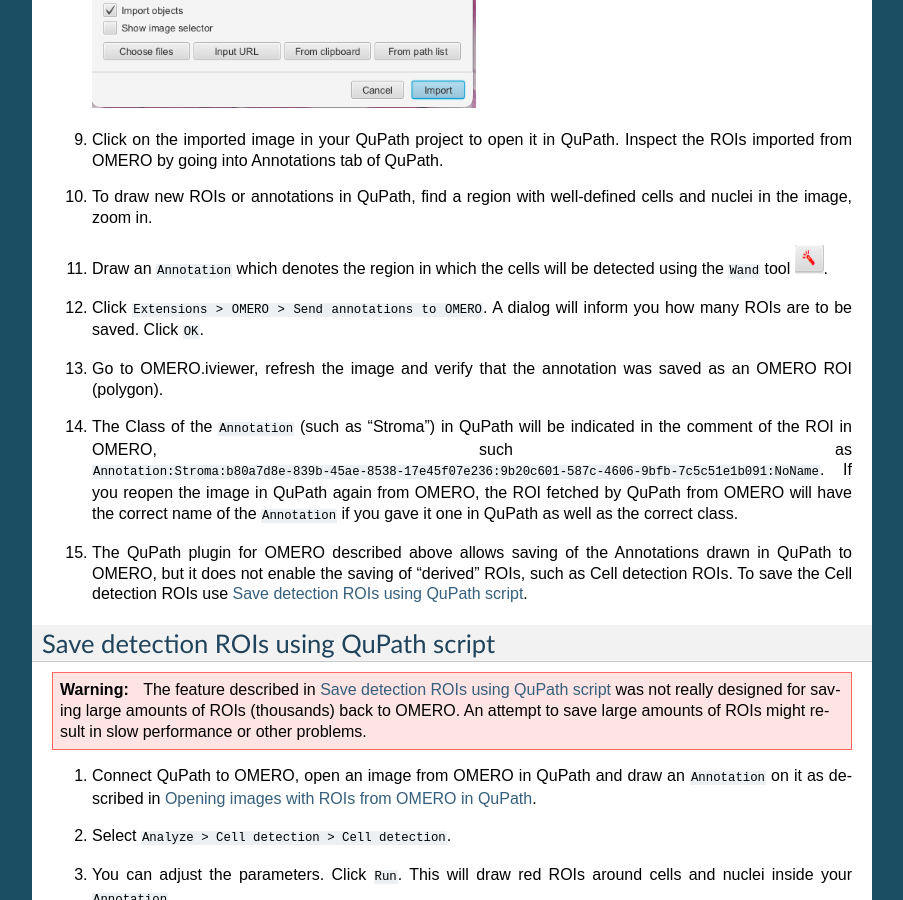
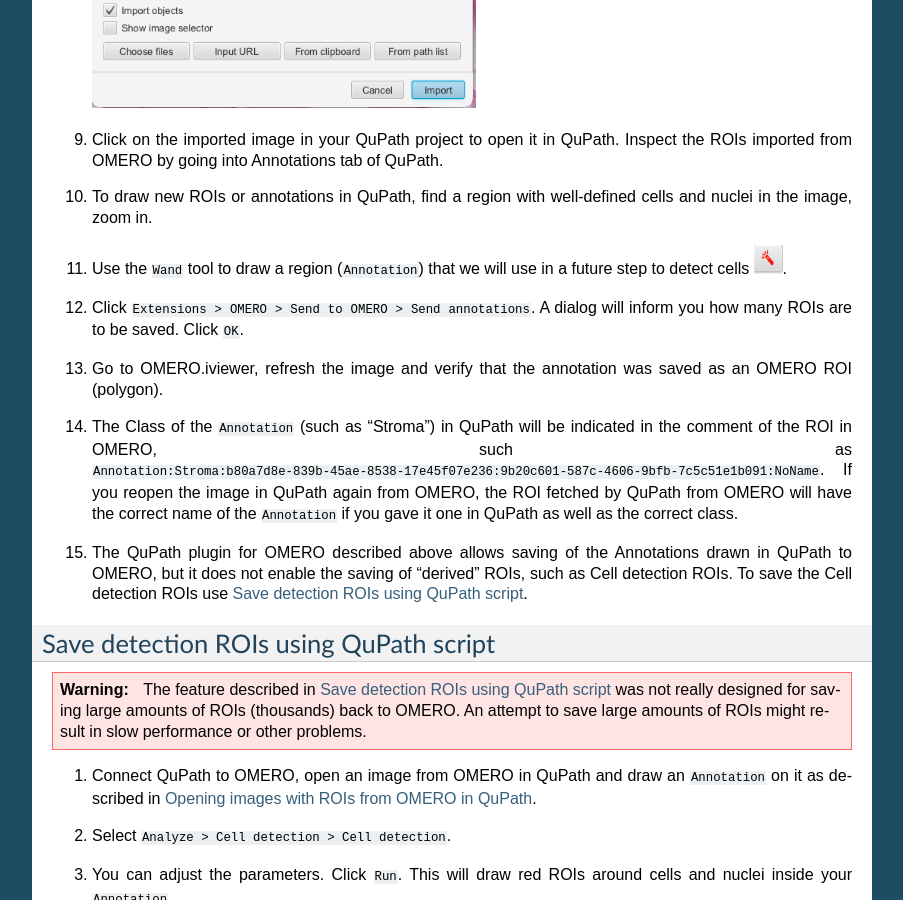
Before and after one commit to ome/omero-guide-qupath, a Sphinx documentation site: the page built from docs/qupath.rst, in a window 1280 px wide and 900 px high, scrolled down 1812 px. Shown: the whole window, without its empty margins (198-1101 px from the left). Built offline with Sphinx 7.4.7, drawn with Linux system fonts in a browser that asks for light colours.

Commit message:
Fix Wand tool formulation and Send to OMERO menu label

```diff
--- a/docs/qupath.rst
+++ b/docs/qupath.rst
@@ -61,9 +61,9 @@
 
 #. To draw new ROIs or annotations in QuPath, find a region with well-defined cells and nuclei in the image, zoom in.
 
-#. Draw an ``Annotation`` which denotes the region in which the cells will be detected using the ``Wand`` tool |image3|.
+#. Use the ``Wand`` tool to draw a region (``Annotation``) that we will use in a future step to detect cells |image3|.
 
-#. Click ``Extensions > OMERO > Send annotations to OMERO``. A dialog will inform you how many ROIs are to be saved. Click ``OK``.
+#. Click ``Extensions > OMERO > Send to OMERO > Send annotations``. A dialog will inform you how many ROIs are to be saved. Click ``OK``.
 
 #. Go to OMERO.iviewer, refresh the image and verify that the annotation was saved as an OMERO ROI (polygon).
 
```
